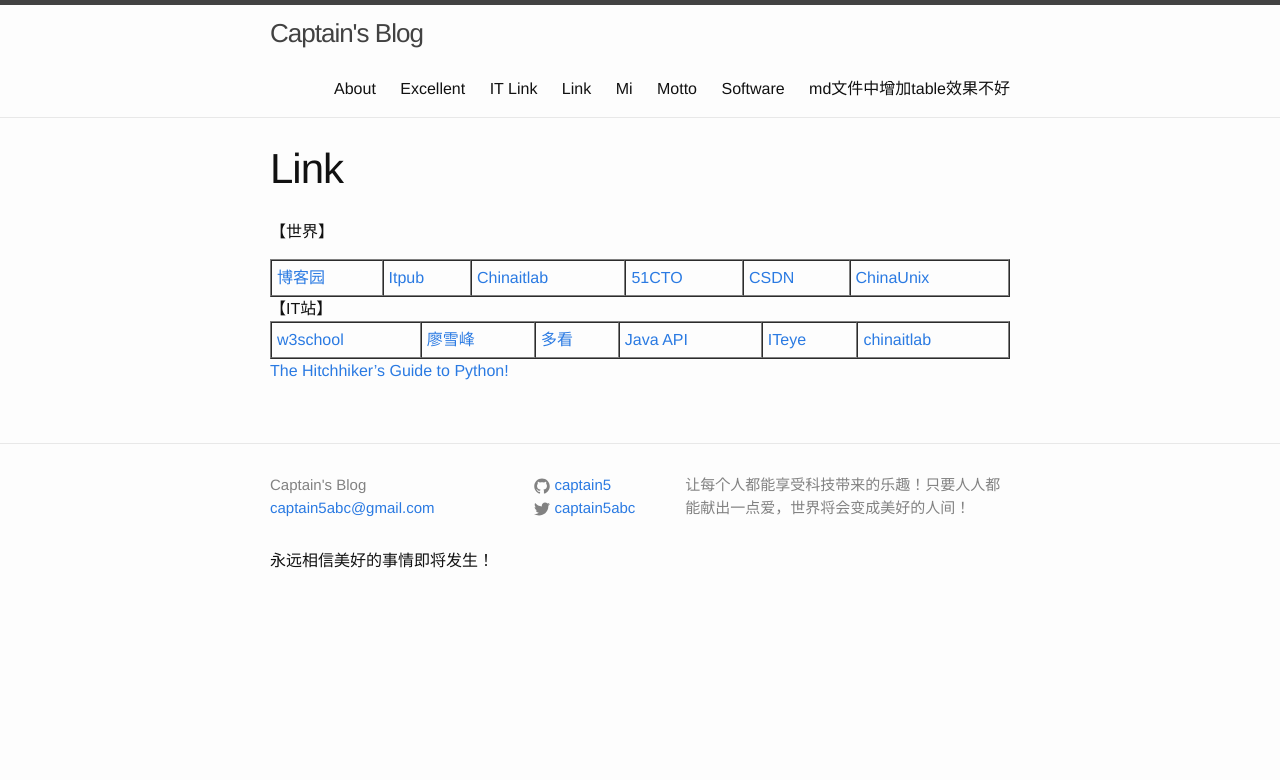
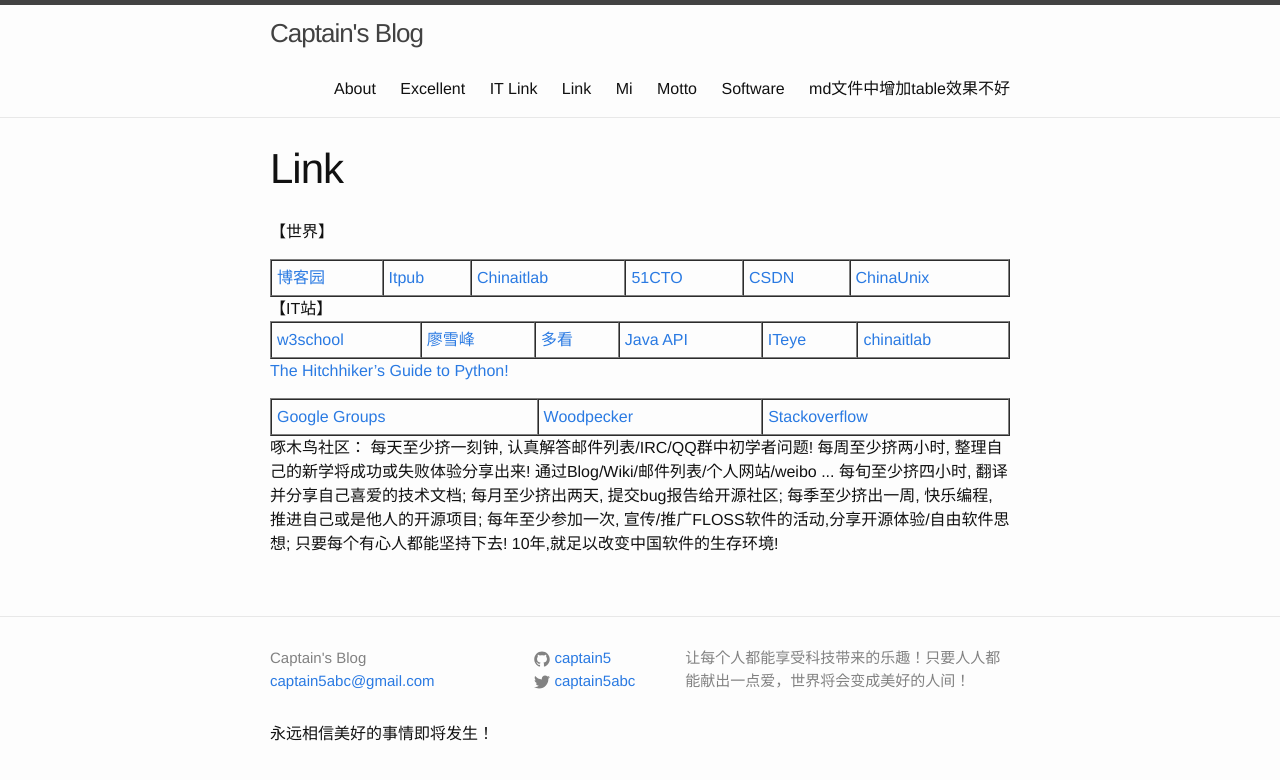
Before and after one commit to captain5/captain5.github.io, a Jekyll site: the page built from link.html, in a window 1280 px wide. Shown: the top 780 px of the page. Built offline with Jekyll 4.4.1, drawn with Linux system fonts in a browser that asks for light colours.

Commit message:
Update link.html

```diff
--- a/link.html
+++ b/link.html
@@ -29,3 +29,34 @@
 </table>
 <p>
 <a href="http://docs.python-guide.org/en/latest//" target="_blank">The Hitchhiker’s Guide to Python!</a>
+
+
+<p>
+<table cellpadding=5 border=1 cellspacing="0" width=100%>
+  <tr><td><a href="https://groups.google.com/forum/#!forum/python-cn" target="_blank">Google Groups</a></td>
+  <td><a href="http://wiki.woodpecker.org.cn/" target="_blank">Woodpecker</a></td>
+  <td><a href="http://stackoverflow.com/" target="_blank">Stackoverflow</a></td>
+  </tr>
+</table>
+
+
+
+啄木鸟社区：
+
+每天至少挤一刻钟, 认真解答邮件列表/IRC/QQ群中初学者问题!
+
+每周至少挤两小时, 整理自己的新学将成功或失败体验分享出来!
+
+通过Blog/Wiki/邮件列表/个人网站/weibo ...
+
+每旬至少挤四小时, 翻译并分享自己喜爱的技术文档;
+
+每月至少挤出两天, 提交bug报告给开源社区;
+
+每季至少挤出一周, 快乐编程, 推进自己或是他人的开源项目;
+
+每年至少参加一次, 宣传/推广FLOSS软件的活动,分享开源体验/自由软件思想;
+
+只要每个有心人都能坚持下去!
+
+10年,就足以改变中国软件的生存环境!
```
